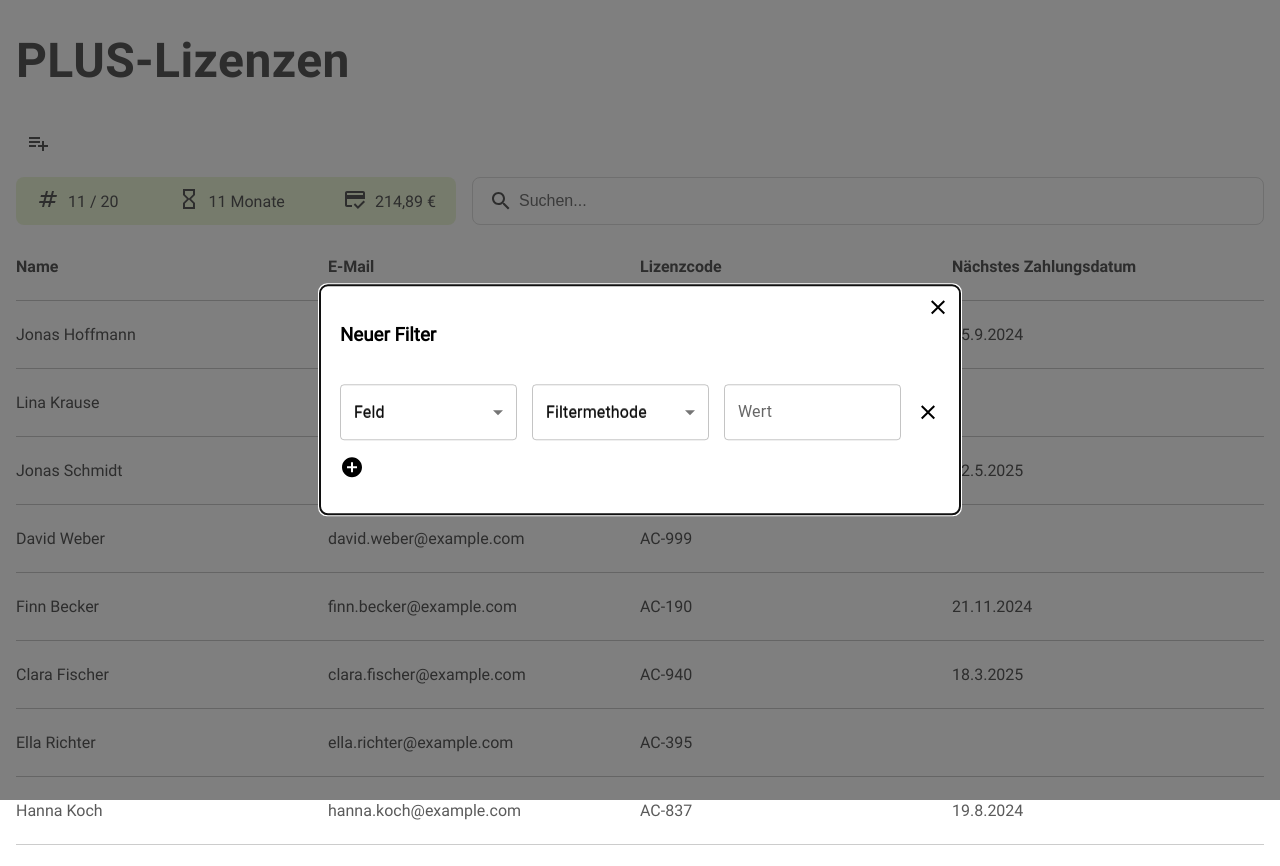
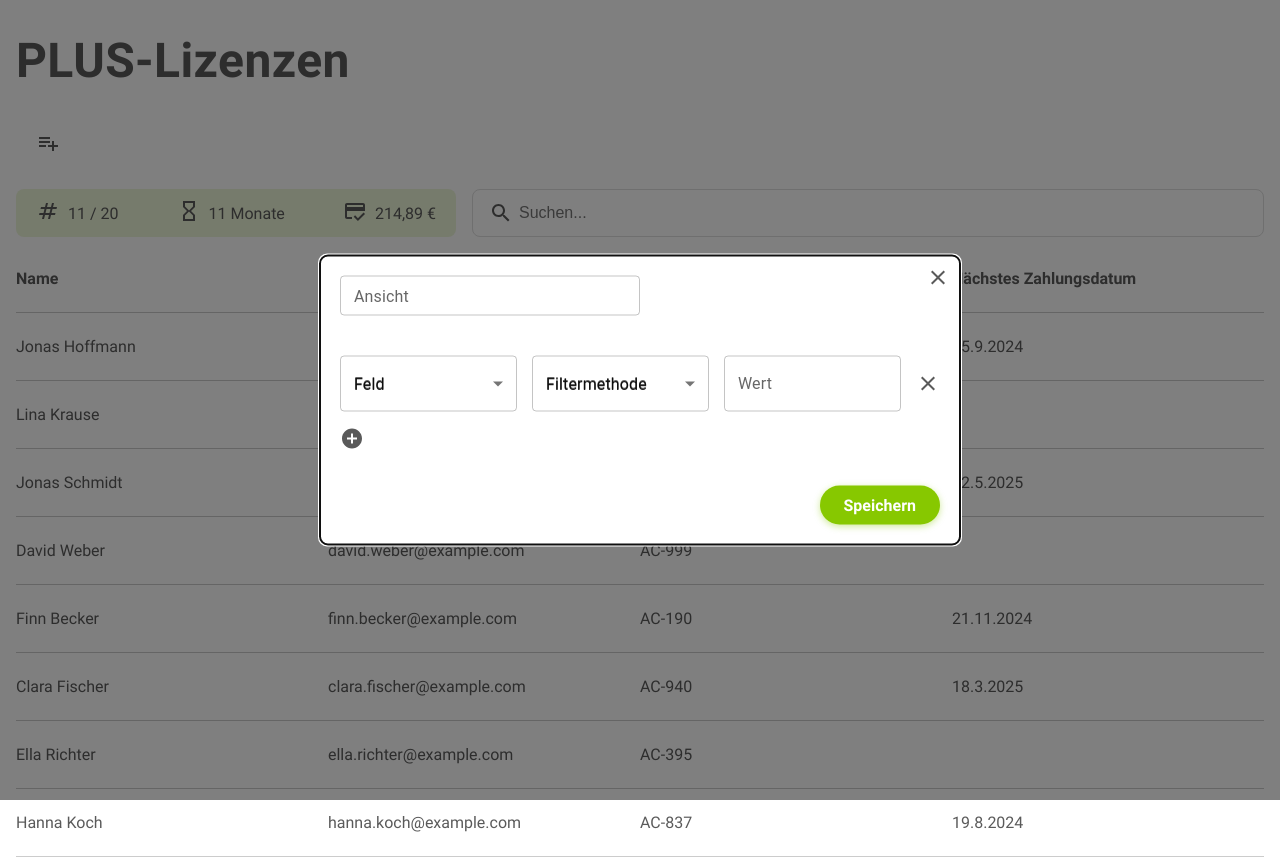
Before and after one commit to claraw-19/plus, a Next.js app: page / in a window 1280 px wide. Both pictures are taken after a click on the icon 38 px from the left and 143 px from the top of the page. Built offline with nearby package versions, Linux system fonts and the light colour scheme.

Commit message:
adjustments and add filterFields

```diff
--- a/components/Plus/Filter.jsx
+++ b/components/Plus/Filter.jsx
@@ -4,8 +4,102 @@ import Modal from "@mui/material/Modal";
 import Box from "@mui/material/Box";
 import ClearIcon from "@mui/icons-material/Clear";
 import PlaylistAddIcon from "@mui/icons-material/PlaylistAdd";
-import FilterContainer from "./FilterContainer";
+import FilterContainer from "@/components/Plus/FilterContainer";
 import AddCircleIcon from "@mui/icons-material/AddCircle";
+import { TextField, Button } from "@mui/material";
+import SaveButton from "@/components/common/buttons/PrimaryButton";
+
+export default function Filter() {
+  const [filters, setFilters] = useState([]);
+  const [isOpen, setIsOpen] = useState(false);
+  const [viewName, setViewName] = useState("");
+  const [savedViews, setSavedViews] = useState([]);
+
+  console.log(filters);
+
+  const handleAddFilter = () => {
+    setFilters([...filters, { field: "", filterMethod: "", value: "" }]);
+  };
+
+  const handleFilterChange = (index, updatedFilter) => {
+    const newFilters = [...filters];
+    newFilters[index] = updatedFilter;
+    setFilters(newFilters);
+  };
+
+  const handleDeleteFilter = (index) => {
+    const newFilters = filters.filter((_, i) => i !== index);
+    setFilters(newFilters);
+  };
+
+  const handleOpen = () => {
+    setFilters([{ field: "", filterMethod: "", value: "" }]);
+    setIsOpen(true);
+    setViewName("");
+  };
+
+  const handleClose = () => {
+    setIsOpen(false);
+  };
+
+  const handleSaveView = () => {
+    if (!viewName.trim()) {
+      alert("Bitte geben Sie einen Namen für die Ansicht ein.");
+      return;
+    }
+    setSavedViews([...savedViews, { name: viewName, filters }]);
+    setIsOpen(false);
+  };
+
+  return (
+    <>
+      <Styled.SalesViewPanel>
+        {savedViews.map((view, index) => (
+          <Styled.ViewButton $active={view.id === index} key={view.id}>
+            {view.name}
+          </Styled.ViewButton>
+        ))}
+        <Styled.PlaylistAddIcon onClick={handleOpen} />
+      </Styled.SalesViewPanel>
+
+      <Modal open={isOpen} onClose={handleClose}>
+        <Styled.ModalContent>
+          <TextField
+            label="Ansicht"
+            variant="outlined"
+            value={viewName}
+            onChange={(e) => setViewName(e.target.value)}
+            size="small"
+            style={{ width: "300px", marginBottom: "20px" }}
+          />
+          {filters.map((filter, index) => (
+            <FilterContainer
+              key={index}
+              field={filter.field}
+              setField={(value) =>
+                handleFilterChange(index, { ...filter, field: value })
+              }
+              filterMethod={filter.filterMethod}
+              setFilterMethod={(value) =>
+                handleFilterChange(index, { ...filter, filterMethod: value })
+              }
+              value={filter.value}
+              setValue={(value) =>
+                handleFilterChange(index, { ...filter, value })
+              }
+              onDelete={() => handleDeleteFilter(index)}
+            />
+          ))}
+          <Styled.AddCircleIcon onClick={handleAddFilter} />
+          <div style={{ marginTop: "20px", textAlign: "right" }}>
+            <SaveButton title="Speichern" onClick={handleSaveView} />
+          </div>
+          <Styled.ClearPopupIcon onClick={handleClose} />
+        </Styled.ModalContent>
+      </Modal>
+    </>
+  );
+}
 
 const Styled = {
   PlaylistAddIcon: styled(PlaylistAddIcon)`
@@ -39,70 +133,49 @@ const Styled = {
     right: 10px;
     font-size: 1.2rem;
     cursor: pointer;
+    color: ${({ theme }) => theme.colors.grey2};
   `,
+
   AddCircleIcon: styled(AddCircleIcon)`
     font-size: 2rem;
     cursor: pointer;
     padding: 15px 0;
+    color: ${({ theme }) => theme.colors.grey2};
+  `,
+
+  SavedViewButton: styled(Button)`
+    margin: 5px;
+    text-transform: none;
+    background-color: ${({ theme }) => theme.colors.grey7};
+    &:hover {
+      background-color: ${({ theme }) => theme.colors.grey6};
+    }
+  `,
+
+  SalesViewPanel: styled.div`
+    display: flex;
+    flex-wrap: wrap;
+    align-items: center;
+    margin: ${({ theme }) => `0 ${theme.spacing.xs} ${theme.spacing.s}`};
+    gap: ${({ theme }) => theme.spacing.xxs};
+  `,
+
+  ViewButton: styled.div`
+    background-color: ${({ theme, $active }) =>
+      $active ? theme.colors.schullv4 : theme.colors.grey7};
+    padding: ${({ theme }) => theme.spacing.xxs};
+    border-radius: 0.5rem;
+    border: 2px solid
+      ${({ theme, $active }) =>
+        $active ? theme.colors.schullv1 : theme.colors.grey4};
+    cursor: pointer;
+
+    &:hover {
+      background-color: ${({ theme, $active }) =>
+        $active ? theme.colors.schullv4 : theme.colors.grey7};
+      border-color: ${({ theme, $active }) =>
+        $active ? theme.colors.schullv2 : theme.colors.grey5};
+      transition: all 0.2s ease-in-out;
+    }
   `,
 };
-
-export default function Filter() {
-  const [filters, setFilters] = useState([]);
-  const [isOpen, setIsOpen] = useState(false);
-
-  const handleAddFilter = () => {
-    setFilters([...filters, { field: "", filterMethod: "", value: "" }]);
-  };
-
-  const handleFilterChange = (index, updatedFilter) => {
-    const newFilters = [...filters];
-    newFilters[index] = updatedFilter;
-    setFilters(newFilters);
-  };
-
-  const handleDeleteFilter = (index) => {
-    const newFilters = filters.filter((_, i) => i !== index);
-    setFilters(newFilters);
-  };
-
-  const handleOpen = () => {
-    setFilters([{ field: "", filterMethod: "", value: "" }]);
-    setIsOpen(true);
-  };
-
-  const handleClose = () => {
-    setIsOpen(false);
-  };
-
-  return (
-    <>
-      <Styled.PlaylistAddIcon onClick={handleOpen} />
-      <Modal open={isOpen} onClose={handleClose}>
-        <Styled.ModalContent>
-          <h3>Neuer Filter</h3>
-          {filters.map((filter, index) => (
-            <FilterContainer
-              key={index}
-              field={filter.field}
-              setField={(value) =>
-                handleFilterChange(index, { ...filter, field: value })
-              }
-              filterMethod={filter.filterMethod}
-              setFilterMethod={(value) =>
-                handleFilterChange(index, { ...filter, filterMethod: value })
-              }
-              value={filter.value}
-              setValue={(value) =>
-                handleFilterChange(index, { ...filter, value })
-              }
-              onDelete={() => handleDeleteFilter(index)}
-            />
-          ))}
-          <Styled.AddCircleIcon onClick={handleAddFilter} />
-          <Styled.ClearPopupIcon onClick={handleClose} />
-        </Styled.ModalContent>
-      </Modal>
-    </>
-  );
-}
--- a/components/Plus/FilterContainer.jsx
+++ b/components/Plus/FilterContainer.jsx
@@ -19,6 +19,7 @@ export default function FilterContainer({
     ClearFilterIcon: styled(ClearIcon)`
       font-size: 1.2rem;
       cursor: pointer;
+      color: ${({ theme }) => theme.colors.grey2};
     `,
 
     Container: styled.div`
@@ -27,12 +28,16 @@ export default function FilterContainer({
       margin-top: 20px;
       align-items: center;
     `,
+
+    InputLabel: styled(InputLabel)`
+      color: ${({ theme }) => theme.colors.grey2};
+    `,
   };
 
   return (
     <Styled.Container>
       <FormControl fullWidth>
-        <InputLabel>Feld</InputLabel>
+        <Styled.InputLabel>Feld</Styled.InputLabel>
         <Select
           value={field}
           onChange={(e) => setField(e.target.value)}
@@ -47,7 +52,7 @@ export default function FilterContainer({
         </Select>
       </FormControl>
       <FormControl fullWidth>
-        <InputLabel>Filtermethode</InputLabel>
+        <Styled.InputLabel>Filtermethode</Styled.InputLabel>
         <Select
           value={filterMethod}
           onChange={(e) => setFilterMethod(e.target.value)}
--- a/components/Plus/SearchBar.jsx
+++ b/components/Plus/SearchBar.jsx
@@ -3,34 +3,6 @@ import SearchIcon from "@mui/icons-material/Search";
 import ClearIcon from "@mui/icons-material/Clear";
 import { useState } from "react";
 import Fuse from "fuse.js";
-
-const Styled = {
-  SearchWrapper: styled.div`
-    display: flex;
-    flex-direction: row;
-    align-items: center;
-    padding: 0.5rem 1rem;
-    border-radius: 0.5rem;
-    background-color: ${({ theme }) => theme.colors.white};
-    border: 1.5px solid ${({ theme }) => theme.colors.grey6};
-    flex: 1;
-    max-width: 100%;
-  `,
-
-  SearchInput: styled.input`
-    width: 100%;
-    border: none;
-    outline: none;
-    font-size: 1rem;
-    color: ${({ theme }) => theme.colors.grey2};
-    margin-left: 0.25rem;
-  `,
-
-  ClearSearchIcon: styled(ClearIcon)`
-    font-size: 1.2rem;
-    cursor: pointer;
-  `,
-};
 
 export default function SearchBar({ singleOrdersWithDependencies, onSearch }) {
   const [searchTerm, setSearchTerm] = useState("");
@@ -80,3 +52,31 @@ export default function SearchBar({ singleOrdersWithDependencies, onSearch }) {
     </Styled.SearchWrapper>
   );
 }
+
+const Styled = {
+  SearchWrapper: styled.div`
+    display: flex;
+    flex-direction: row;
+    align-items: center;
+    padding: 0.5rem 1rem;
+    border-radius: 0.5rem;
+    background-color: ${({ theme }) => theme.colors.white};
+    border: 1.5px solid ${({ theme }) => theme.colors.grey6};
+    flex: 1;
+    max-width: 100%;
+  `,
+
+  SearchInput: styled.input`
+    width: 100%;
+    border: none;
+    outline: none;
+    font-size: 1rem;
+    color: ${({ theme }) => theme.colors.grey2};
+    margin-left: 0.25rem;
+  `,
+
+  ClearSearchIcon: styled(ClearIcon)`
+    font-size: 1.2rem;
+    cursor: pointer;
+  `,
+};
--- a/components/Plus/SingleOrderDetails.jsx
+++ b/components/Plus/SingleOrderDetails.jsx
@@ -7,46 +7,6 @@ import PaymentIcon from "@mui/icons-material/Payment";
 import EventIcon from "@mui/icons-material/Event";
 import HourglassEmptyIcon from "@mui/icons-material/HourglassEmpty";
 import EventBusyIcon from "@mui/icons-material/EventBusy";
-
-const Styled = {
-  DetailsContainer: styled.div`
-    display: flex;
-    justify-content: space-between;
-    padding: 8px 20px 0 20px;
-    border-bottom: 1px solid #ccc;
-  `,
-
-  DetailsData: styled.p`
-    flex: 1;
-  `,
-
-  IconTextWrapper: styled.div`
-    display: flex;
-    align-items: center;
-    gap: 8px;
-    margin-bottom: 16px;
-    &:not(:last-child) {
-      margin-bottom: 16px;
-    }
-  `,
-
-  HoverEffect: styled.div`
-    position: relative;
-    display: inline-block;
-    &:hover::after {
-      content: "${(props) => props.$description}";
-      position: absolute;
-      bottom: -25px;
-      transform: translateX(-40%);
-      background-color: ${({ theme }) => theme.colors.grey2};
-      color: ${({ theme }) => theme.colors.white};
-      padding: 5px 10px;
-      border-radius: 5px;
-      font-size: 12px;
-      z-index: 1;
-    }
-  `,
-};
 
 export default function SingleOrderDetails({ singleOrderWithDependencies }) {
   const endDate = singleOrderWithDependencies.singleOrder.cancellationDate
@@ -130,3 +90,43 @@ export default function SingleOrderDetails({ singleOrderWithDependencies }) {
     </Styled.DetailsContainer>
   );
 }
+
+const Styled = {
+  DetailsContainer: styled.div`
+    display: flex;
+    justify-content: space-between;
+    padding: 8px 20px 0 20px;
+    border-bottom: 1px solid #ccc;
+  `,
+
+  DetailsData: styled.p`
+    flex: 1;
+  `,
+
+  IconTextWrapper: styled.div`
+    display: flex;
+    align-items: center;
+    gap: 8px;
+    margin-bottom: 16px;
+    &:not(:last-child) {
+      margin-bottom: 16px;
+    }
+  `,
+
+  HoverEffect: styled.div`
+    position: relative;
+    display: inline-block;
+    &:hover::after {
+      content: "${(props) => props.$description}";
+      position: absolute;
+      bottom: -25px;
+      transform: translateX(-40%);
+      background-color: ${({ theme }) => theme.colors.grey2};
+      color: ${({ theme }) => theme.colors.white};
+      padding: 5px 10px;
+      border-radius: 5px;
+      font-size: 12px;
+      z-index: 1;
+    }
+  `,
+};
--- a/pages/index.jsx
+++ b/pages/index.jsx
@@ -6,31 +6,6 @@ import SearchBar from "@/components/Plus/SearchBar";
 import { useState } from "react";
 import KPI from "@/components/Plus/Kpi";
 import Filter from "@/components/Plus/Filter";
-
-const Styled = {
-  singleOrdersList: styled.ul`
-    list-style: none;
-    margin: 0;
-    padding: 0 16px;
-    overflow-y: auto;
-    height: calc(100vh - 247px);
-  `,
-
-  Header: styled.div`
-    background-color: ${({ theme }) => theme.colors.white};
-    z-index: 1;
-    padding: 0 16px;
-    overflow: hidden;
-  `,
-
-  KPIAndSearchWrapper: styled.div`
-    display: flex;
-    justify-content: space-between;
-    width: 100%;
-    padding: 0.5rem 0;
-    gap: 1rem;
-  `,
-};
 
 export default function Plus() {
   const [filteredSingleOrders, setFilteredSingleOrders] = useState(
@@ -68,3 +43,28 @@ export default function Plus() {
     </>
   );
 }
+
+const Styled = {
+  singleOrdersList: styled.ul`
+    list-style: none;
+    margin: 0;
+    padding: 0 16px;
+    overflow-y: auto;
+    height: calc(100vh - 247px);
+  `,
+
+  Header: styled.div`
+    background-color: ${({ theme }) => theme.colors.white};
+    z-index: 1;
+    padding: 0 16px;
+    overflow: hidden;
+  `,
+
+  KPIAndSearchWrapper: styled.div`
+    display: flex;
+    justify-content: space-between;
+    width: 100%;
+    padding: 0.5rem 0;
+    gap: 1rem;
+  `,
+};
```
Also changed, not shown: components/Plus/Kpi.jsx (+79 -66 lines), components/Plus/SingleOrderCard.jsx (+21 -21 lines), constants/filterFields.json (added, +24 -0 lines).
